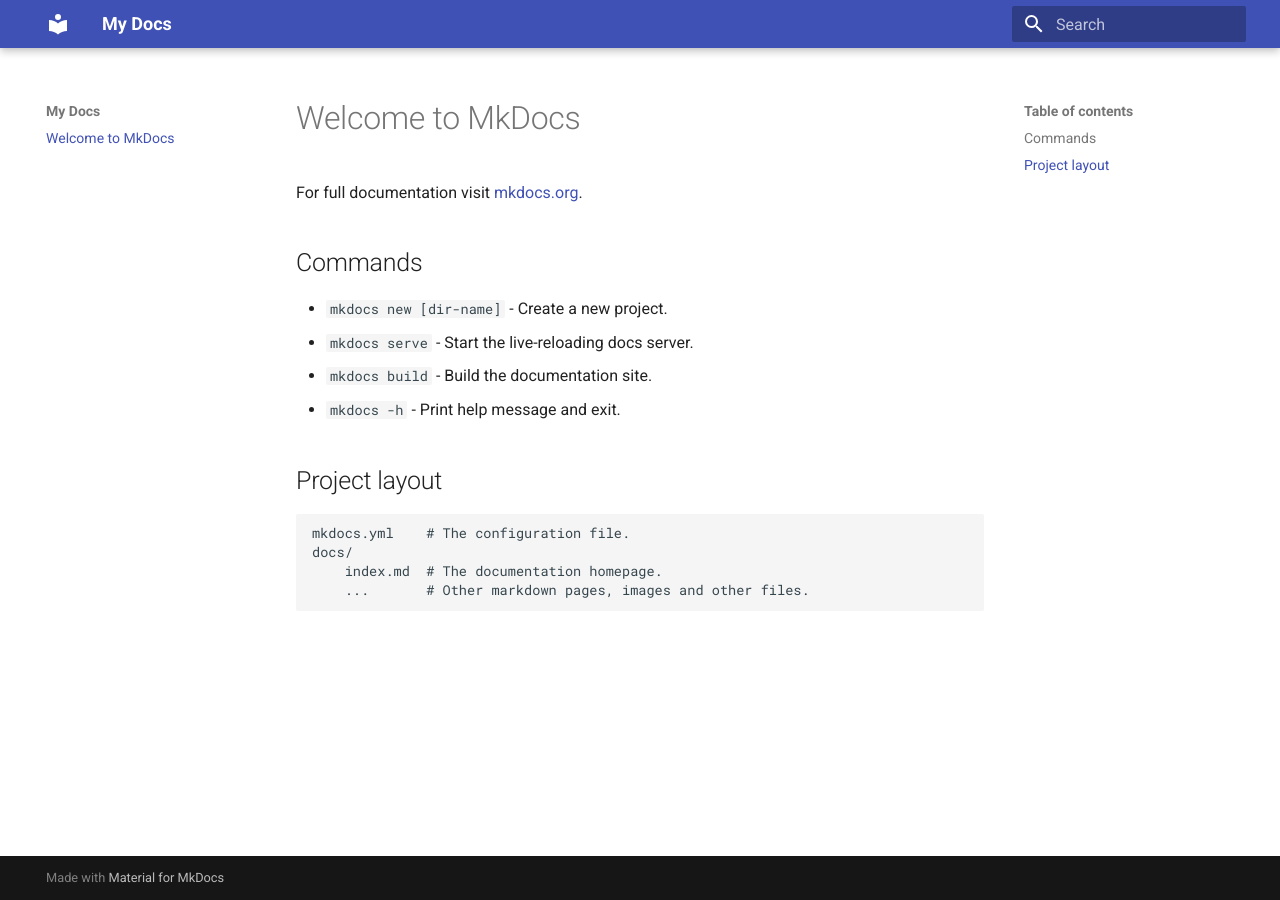
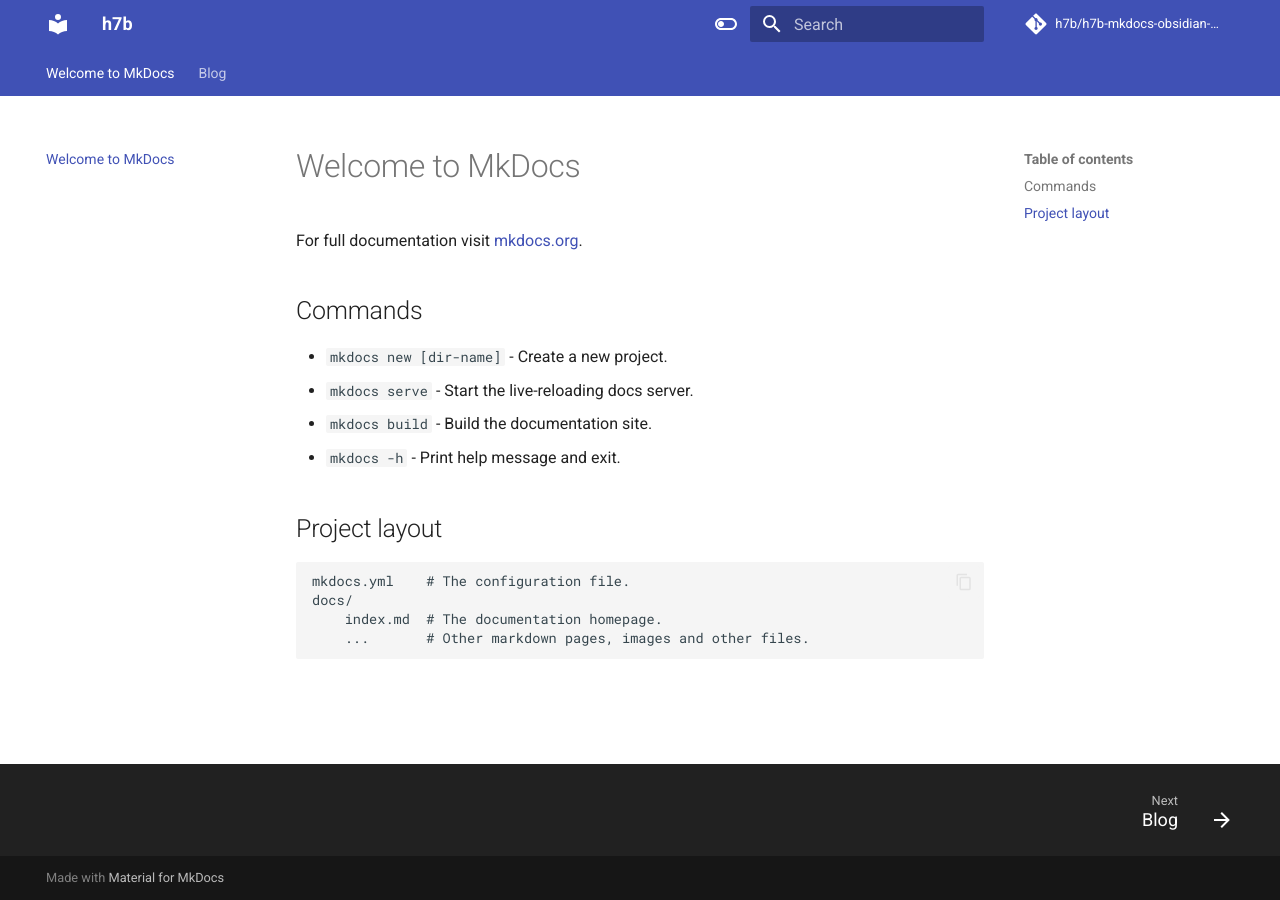
Before and after one commit to h7b/h7b-mkdocs-obsidian-public, an MkDocs documentation site: the page built from docs/index.md, in a window 1280 px wide. Built offline with MkDocs 1.6.1 and Material for MkDocs 9.7.7, drawn with Linux system fonts in a browser that asks for light colours; comment, search, counter and statistics services are not loaded.

Commit message:
update mkdocs.yml

```diff
--- a/mkdocs.yml
+++ b/mkdocs.yml
@@ -1,4 +1,57 @@
-site_name: My Docs
+# Project information
+site_name: h7b
+site_description: h7b public vault
+site_author: h7b
+site_url: https://h7b2.netlify.app/
 
+# Repository
+repo_name: h7b/h7b-mkdocs-obsidian-public
+repo_url: https://github.com/h7b/h7b-mkdocs-obsidian-public
+edit_uri: ""
+
+# Configuration
 theme:
     name: material
+    favicon: assets/meta/favicons.png
+    icon:
+        logo: material/library
+        repo: fontawesome/brands/git-alt
+    font:
+        text: Roboto
+        code: Roboto Mono
+    language: en
+    palette:
+    # Light mode
+      - media: "(prefers-color-scheme: light)"
+        scheme: default
+        primary: indigo
+        accent: indigo
+        toggle:
+          icon: material/toggle-switch-off-outline
+          name: Switch to dark mode
+    # Dark mode
+      - media: "(prefers-color-scheme: dark)"
+        scheme: slate
+        primary: indigo
+        accent: indigo
+        toggle:
+          icon: material/toggle-switch
+          name: Switch to light mode
+    features:
+        - navigation.indexes
+        - navigation.top
+        - navigation.tabs
+        - navigation.expand
+        - navigation.footer
+        - navigation.instant
+        - navigation.tracking
+        - search.suggest
+        - search.highlight
+        - content.code.copy
+        - content.action.view
+        - toc.follow
+
+# Extensions
+plugins:
+  - blog
+  - search
```
